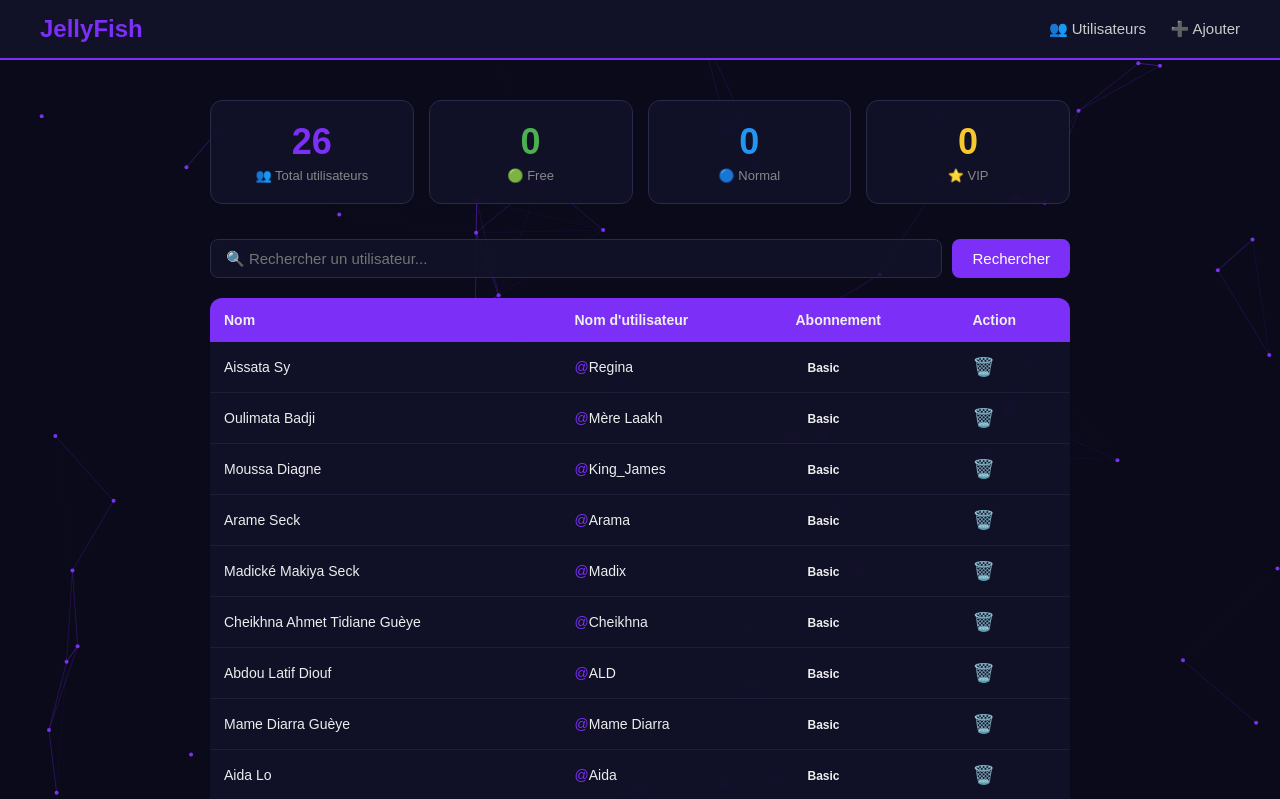
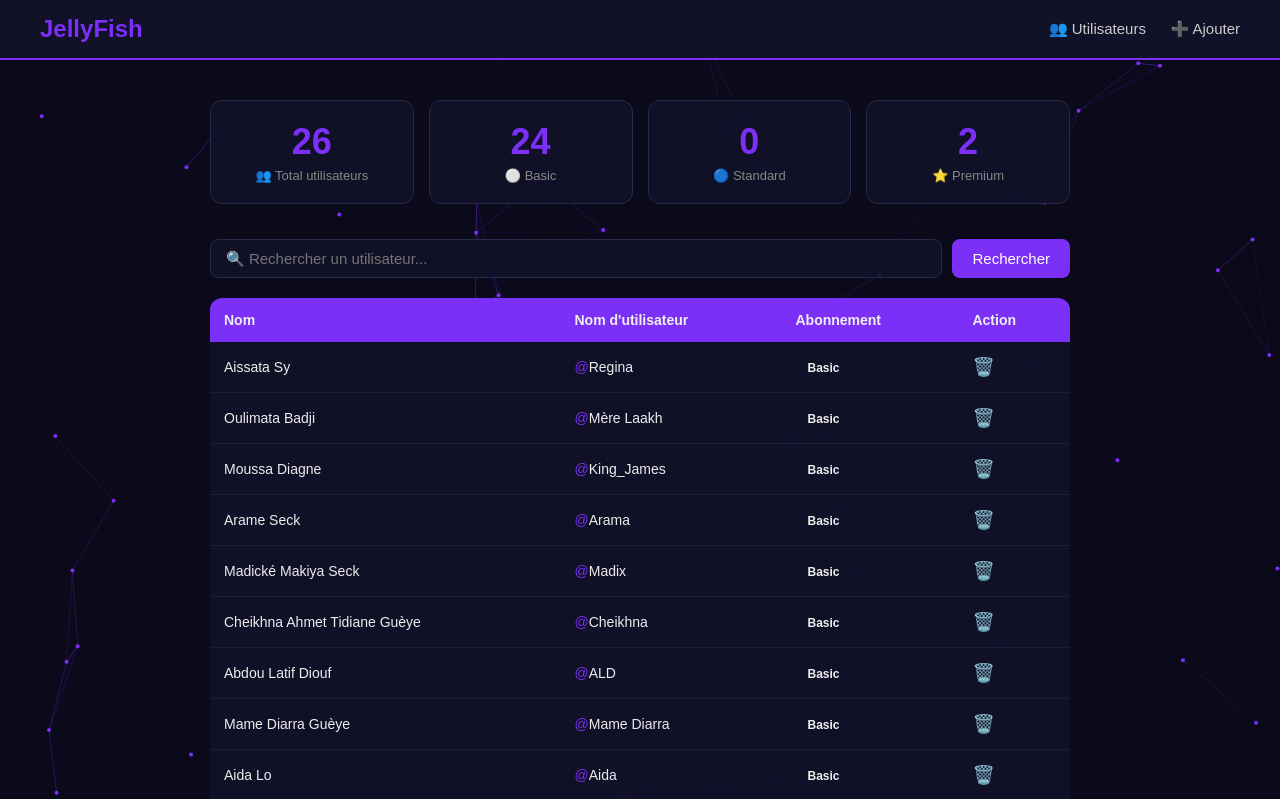
Before and after one commit to DMK11-JellyFin/JellyFish, a Flask app: page /utilisateurs in a window 1280 px wide. Shown: the top 799 px of the page. Run offline with Flask 3, Linux system fonts and the light colour scheme; data comes from the database, SQL or seed files in the repository; both versions use the stored data as it was after the commit.

Commit message:
mise à jour site

```diff
--- a/app.py
+++ b/app.py
@@ -27,15 +27,15 @@ def index():
         utilisateurs = Utilisateur.query.all()
 
     total = Utilisateur.query.count()
-    free = Utilisateur.query.filter_by(abonnement="Free").count()
-    normal = Utilisateur.query.filter_by(abonnement="Normal").count()
-    vip = Utilisateur.query.filter_by(abonnement="VIP").count()
+    basic = Utilisateur.query.filter_by(abonnement="Basic").count()
+    standard = Utilisateur.query.filter_by(abonnement="Standard").count()
+    premium = Utilisateur.query.filter_by(abonnement="Premium").count()
 
     return render_template("index.html",
         utilisateurs=utilisateurs,
         recherche=recherche,
-        total=total, free=free,
-        normal=normal, vip=vip)
+        total=total, basic=basic,
+        standard=standard, premium=premium)
 
 @app.route("/ajouter", methods=["GET", "POST"])
 def ajouter():
--- a/templates/index.html
+++ b/templates/index.html
@@ -6,17 +6,17 @@
         <div class="nombre">{{ total }}</div>
         <div class="label">👥 Total utilisateurs</div>
     </div>
-    <div class="stat-card free">
-        <div class="nombre">{{ free }}</div>
-        <div class="label">🟢 Free</div>
+    <div class="stat-card basic">
+        <div class="nombre">{{ basic }}</div>
+        <div class="label">⚪ Basic</div>
     </div>
-    <div class="stat-card normal">
-        <div class="nombre">{{ normal }}</div>
-        <div class="label">🔵 Normal</div>
+    <div class="stat-card standard">
+        <div class="nombre">{{ standard }}</div>
+        <div class="label">🔵 Standard</div>
     </div>
-    <div class="stat-card vip">
-        <div class="nombre">{{ vip }}</div>
-        <div class="label">⭐ VIP</div>
+    <div class="stat-card premium">
+        <div class="nombre">{{ premium }}</div>
+        <div class="label">⭐ Premium</div>
     </div>
 </div>
 
```
Also changed, not shown: instance/database.db.
